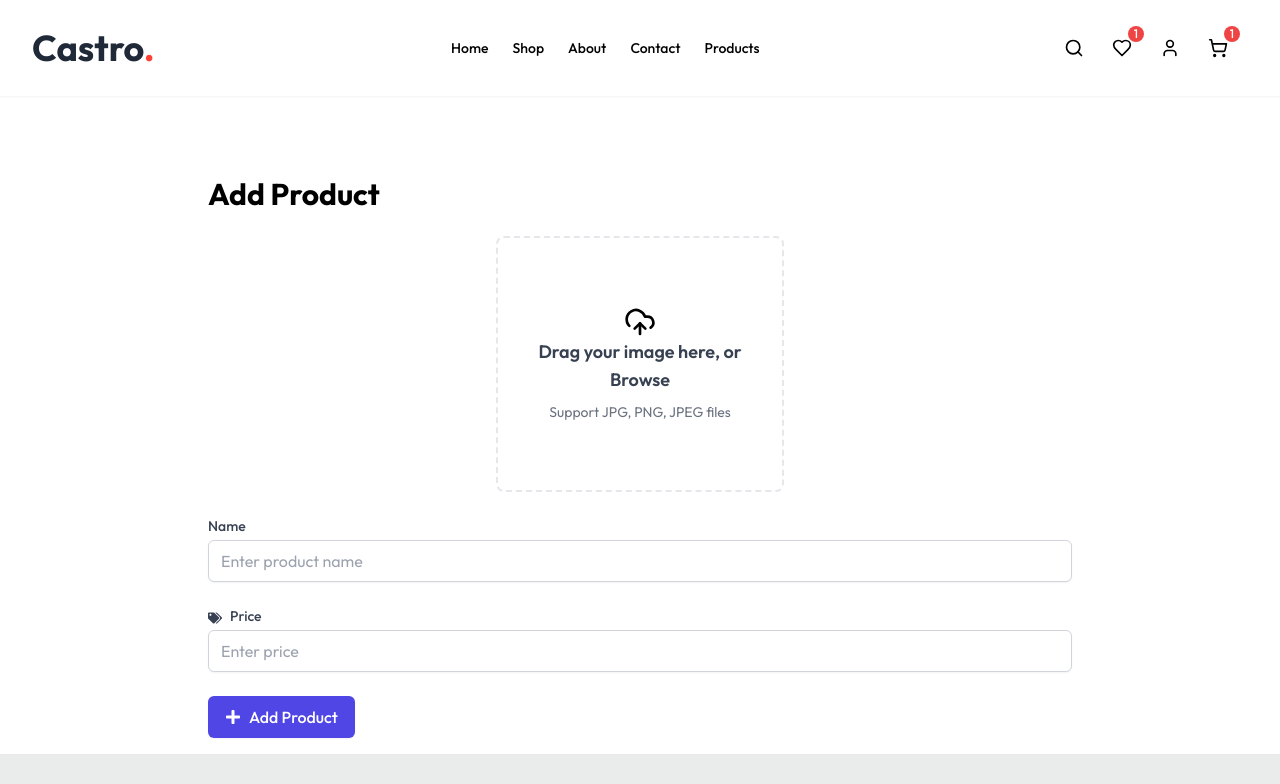
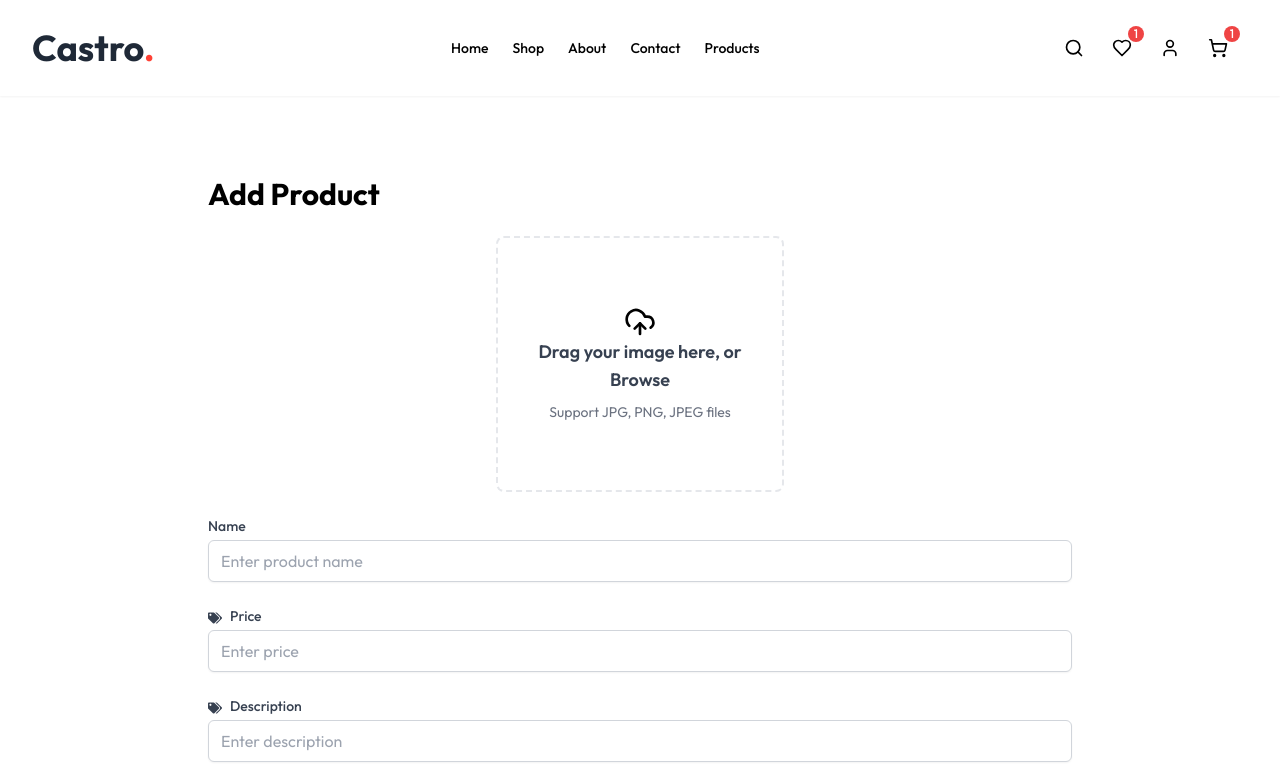
Before and after one commit to mohsinkhan60/react-redux-e-commerce, a React (Vite) app: page /add-product in a window 1280 px wide. Shown: the top 784 px of the page. Built offline with nearby package versions, Linux system fonts and the light colour scheme; no server answers; the database is empty; sample sign-in values are in the browser's storage.

Commit message:
add set image in product Detail Section

```diff
--- a/src/pages/AddProduct.jsx
+++ b/src/pages/AddProduct.jsx
@@ -4,17 +4,18 @@ import { UploadCloudIcon } from "lucide-react";
 import { useState } from "react";
 import { FaPlus, FaTags } from "react-icons/fa";
 import { useNavigate } from "react-router-dom";
-import { db, storage } from "../../firebase";
+import { db, storage } from "../../firebase"; // Ensure this path is correct
 
 export const AddProduct = () => {
   const [formData, setFormData] = useState({
     image: null,
     name: "",
     price: "",
+    description: "", // Added description to state
     date: Date.now(),
   });
 
-  const navigate = useNavigate(); // Initialize useNavigate
+  const navigate = useNavigate();
 
   const handleChange = (e) => {
     const { name, value } = e.target;
@@ -33,12 +34,13 @@ export const AddProduct = () => {
   const handleSubmit = async (e) => {
     e.preventDefault();
     try {
-      await handleCreateListing(formData.image, formData.name, formData.price);
+      await handleCreateListing(formData.image, formData.name, formData.price, formData.description);
       // Reset the form after submission
       setFormData({
         image: null,
         name: "",
         price: "",
+        description: "",
         date: Date.now(),
       });
       // Navigate back to the products page
@@ -48,19 +50,24 @@ export const AddProduct = () => {
     }
   };
 
-  const handleCreateListing = async (image, name, price) => {
+  const handleCreateListing = async (image, name, price, description) => { // Include description
+    try {
       const imageRef = ref(storage, `uploads/images/${Date.now()}_${image.name}`);
       const uploadResult = await uploadBytes(imageRef, image);
 
-    // Create a unique ID for the product
-    const productDocRef = doc(collection(db, "Products")); // Get a document reference with a unique ID
+      const productDocRef = doc(collection(db, "Products"));
       await setDoc(productDocRef, {
-      id: productDocRef.id, // Store the generated ID in the document
+        id: productDocRef.id,
         image: uploadResult.ref.fullPath,
         name,
         price,
+        description, // Save description to Firestore
         date: new Date(),
       });
+    } catch (error) {
+      console.error("Error uploading image or creating document:", error);
+      throw error; // Re-throw to catch in handleSubmit
+    }
   };
 
   return (
@@ -74,6 +81,7 @@ export const AddProduct = () => {
             onChange={handleImageChange}
             className="absolute inset-0 opacity-0 z-10"
             accept="image/jpeg, image/png"
+            required
           />
           {formData.image ? (
             <img
@@ -127,9 +135,27 @@ export const AddProduct = () => {
           </div>
         </div>
 
+        <div className="flex space-x-4">
+          <div className="flex-1">
+            <label htmlFor="description" className="block text-sm font-medium text-gray-700 mb-1">
+              <FaTags className="inline mr-2" />
+              Description
+            </label>
+            <input
+              type="text"
+              name="description"
+              value={formData.description}
+              onChange={handleChange}
+              className="w-full px-3 py-2 border border-gray-300 rounded-md shadow-sm focus:outline-none focus:ring-indigo-500 focus:border-indigo-500"
+              placeholder="Enter description"
+              required
+              rows={4}
+            />
+          </div>
+        </div>
+
         <div>
           <button
-          onClick={() => navigate("/products")}
             type="submit"
             className="inline-flex items-center px-4 py-2 border border-transparent text-base font-medium rounded-md shadow-sm text-white bg-indigo-600 hover:bg-indigo-700 focus:outline-none focus:ring-2 focus:ring-offset-2 focus:ring-indigo-500"
           >
--- a/src/pages/ProductDetail.jsx
+++ b/src/pages/ProductDetail.jsx
@@ -51,8 +51,7 @@ const [url, setURL] = useState()
          ${data?.price}
        </p>
        <p className="text-gray-600 mb-4">
-         Excepteur sint occaecat cupidatat non proident, sunt in culpa qui
-         officia deserunt mollit anim id est laborum.
+         {data?.description}
        </p>
        <div className="mb-4">
          <p className="text-gray-600">SKU: 05</p>
--- a/src/pages/Products.jsx
+++ b/src/pages/Products.jsx
@@ -2,13 +2,10 @@
 /* eslint-disable react-hooks/exhaustive-deps */
 /* eslint-disable react/prop-types */
 import { collection, getDocs } from "firebase/firestore";
+import { getDownloadURL, ref } from "firebase/storage";
 import { useEffect, useState } from "react";
+import { Link } from "react-router-dom"; // Make sure to import Link from react-router-dom
 import { db, storage } from "../../firebase";
-import { Link } from "react-router-dom"; // Make sure to import Link from react-router-dom
-import { toast } from "react-toastify";
-import { addToCart } from "../store/slices/Cart";
-import { useDispatch } from "react-redux";
-import { getDownloadURL, ref } from "firebase/storage";
 
 // Function to fetch products from Firestore
 const ListProducts = async () => {
@@ -27,33 +24,31 @@ const ProductCard = ({ id, image, name, price }) => {
    useEffect(() => {
       getImageUrl(image).then((url) => setURL(url))
    },[])
-  const dispatch = useDispatch();
-  const [isHovered, setIsHovered] = useState(false);
+  // const dispatch = useDispatch();
+  // const [isHovered, setIsHovered] = useState(false);
 
-  const handleAddToCart = (e, productDetails) => {
-    e.stopPropagation();
-    e.preventDefault();
-    dispatch(addToCart(productDetails));
-    toast.success("Your product has been added to the cart.");
-  };
+  // const handleAddToCart = (e, productDetails) => {
+  //   e.stopPropagation();
+  //   e.preventDefault();
+  //   dispatch(addToCart(productDetails));
+  //   toast.success("Your product has been added to the cart.");
+  // };
 
   return (
     <Link to={`/productdetail/${id}`}>
       <div
         className="bg-white p-4 rounded-lg shadow-md transition-transform duration-300 ease-in-out"
-        onMouseEnter={() => setIsHovered(true)}
-        onMouseLeave={() => setIsHovered(false)}
+        // onMouseEnter={() => setIsHovered(true)}
+        // onMouseLeave={() => setIsHovered(false)}
       >
         <div className="relative overflow-hidden">
           <img src={url} alt={name} className="w-full h-64 object-cover mb-4" />
           <div
-            className={`absolute bottom-0 left-0 right-0 bg-white transition-all duration-300 transform ${
-              isHovered ? "translate-y-0 mb-3" : "translate-y-full"
-            }`}
+            className={`absolute bottom-0 left-0 right-0 bg-white transition-all duration-300 transform`}
             style={{ height: "40px" }}
           >
             <div className="flex gap-1">
-              <svg
+              {/* <svg
                 className="hover:bg-primary bg-black text-white h-[40px] w-10"
                 xmlns="http://www.w3.org/2000/svg"
                 width="24"
@@ -63,14 +58,14 @@ const ProductCard = ({ id, image, name, price }) => {
                 stroke="currentColor"
               >
                 <path d="M19 14c1.49-1.46 3-3.21 3-5.5A5.5 5.5 0 0 0 16.5 3c-1.76 0-3 .5-4.5 2-1.5-1.5-2.74-2-4.5-2A5.5 5.5 0 0 0 2 8.5c0 2.3 1.5 4.05 3 5.5l7 7Z" />
-              </svg>
-              <button
-                onClick={(e) => handleAddToCart(e, { id, image, name, price })}
+              </svg> */}
+              {/* <button
+                onClick={(e) => (e, { id, image, name, price, description, })}
                 className="bg-[#4E4E4E] hover:bg-primary flex-1 font-semibold text-white text-center h-[40px] flex items-center justify-center"
               >
                 Add To Cart
-              </button>
-              <svg
+              </button> */}
+              {/* <svg
                 className="hover:bg-primary bg-black text-white h-[40px] w-10"
                 xmlns="http://www.w3.org/2000/svg"
                 width="24"
@@ -81,7 +76,7 @@ const ProductCard = ({ id, image, name, price }) => {
               >
                 <circle cx="11" cy="11" r="8" />
                 <path d="m21 21-4.3-4.3" />
-              </svg>
+              </svg> */}
             </div>
           </div>
         </div>
```
Lines whose indentation alone changed are shown as unchanged.
